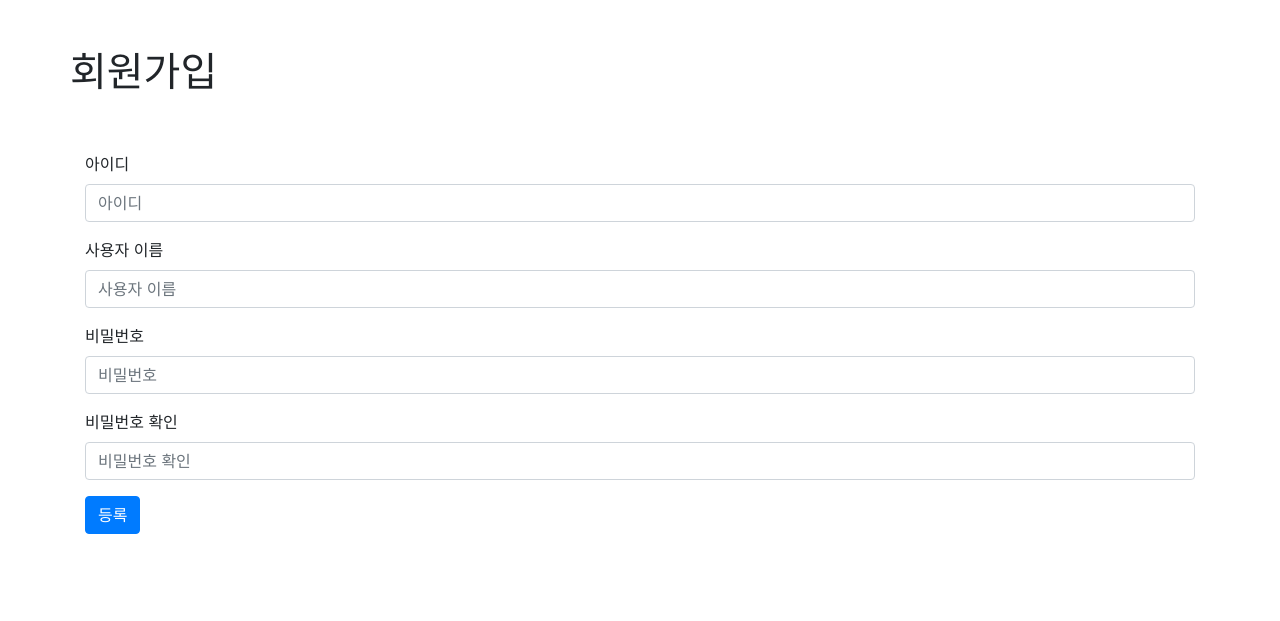
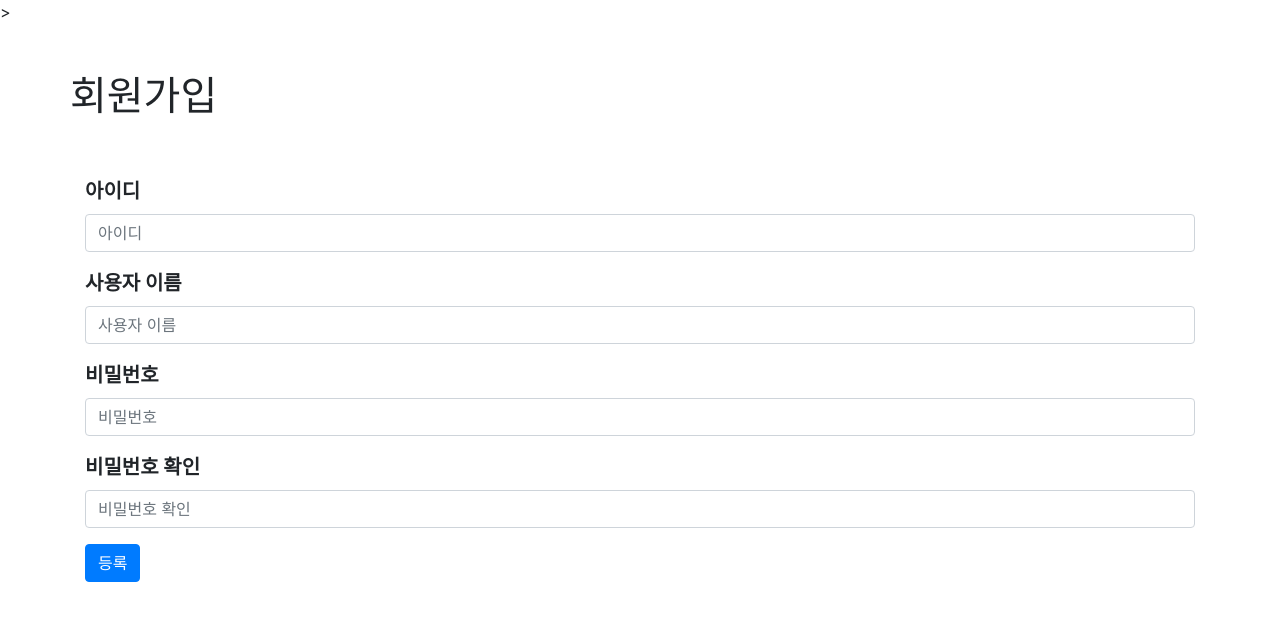
Before and after one commit to jeongyongman/flask_fastcampus, a Flask app: page /register in a window 1280 px wide. Shown: the top 621 px of the page. Run offline with Flask 2, Linux system fonts and the light colour scheme; some libraries are stand-ins or nearby versions.

Commit message:
static-css 파일 관리하기

```diff
--- /dev/null
+++ b/static/css/style.css
@@ -0,0 +1 @@
+label {font-size: 20px;font-weight: 700;}
--- a/templates/register.html
+++ b/templates/register.html
@@ -8,6 +8,8 @@
     <script src="https://code.jquery.com/jquery-3.3.1.slim.min.js" integrity="sha384-q8i/X+965DzO0rT7abK41JStQIAqVgRVzpbzo5smXKp4YfRvH+8abtTE1Pi6jizo" crossorigin="anonymous"></script>
     <script src="https://cdn.jsdelivr.net/npm/popper.js@1.14.7/dist/umd/popper.min.js" integrity="sha384-UO2eT0CpHqdSJQ6hJty5KVphtPhzWj9WO1clHTMGa3JDZwrnQq4sF86dIHNDz0W1" crossorigin="anonymous"></script>
     <script src="https://cdn.jsdelivr.net/npm/bootstrap@4.3.1/dist/js/bootstrap.min.js" integrity="sha384-JjSmVgyd0p3pXB1rRibZUAYoIIy6OrQ6VrjIEaFf/nJGzIxFDsf4x0xIM+B07jRM" crossorigin="anonymous"></script>
+    <!-- <link rel="stylesheet" href="../static/css/style.css"> -->
+    <link rel="stylesheet" href="{{ url_for('static', filename='css/style.css') }}">	<!---->>
     <title>register.html</title>
 </head>
 <body>
@@ -18,7 +20,7 @@
         <div class="row mt-5">
             <div class="col-12">
                 <form method="post">
-                    {{ form.csrf_token }}   <!---->
+                    {{ form.csrf_token }}
                     <div class="form-group">
                         <!-- <label for="userid">아이디</label>
                         <input type="text" class="form-control" id="userid" placeholder="아이디" name="userid"> -->
```
